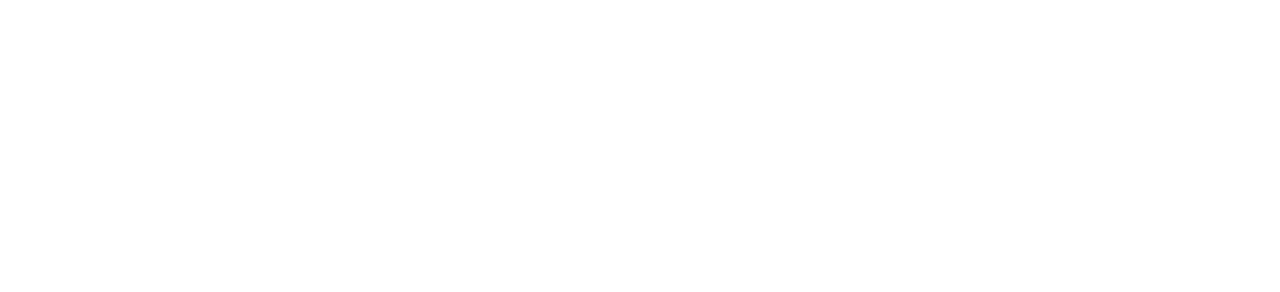
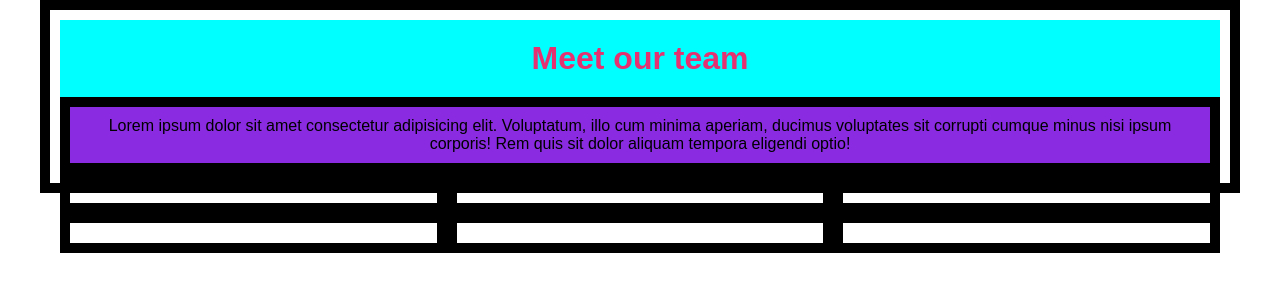
Before and after one commit to ChiaraPontello/html-css-float-cards, a plain HTML site: page index.html in a window 1280 px wide. Drawn offline with Linux system fonts and the light colour scheme.

Commit message:
inizio header/main

```diff
--- a/css/style.css
+++ b/css/style.css
@@ -0,0 +1,63 @@
+
+
+* {
+    margin: 0;
+    padding: 0;
+    box-sizing: border-box;
+}
+
+.container{
+    max-width: 1200px;
+    margin: 0 auto;
+}
+
+
+
+
+/* inizio header*/
+h1 {
+    background-color: aqua;
+    text-align: center;
+    padding: 20px;
+    font-family: Arial, Helvetica, sans-serif;
+    color: rgb(229, 49, 112);
+}
+/*fine header*/
+
+
+
+
+/*inizio main*/
+
+.intestazione {
+    text-align: center;
+    padding: 20px;
+    font-family: Arial, Helvetica, sans-serif;
+    background-color: blueviolet;
+}
+
+.box {
+    width: calc(100% / 3);
+}
+
+
+
+
+
+
+.pull-left{
+    float:left;
+}
+
+
+
+
+
+
+
+
+
+.debug{
+    border: 10px solid black;
+    padding:10px;
+}
--- a/index.html
+++ b/index.html
@@ -6,7 +6,60 @@
     <link rel="stylesheet" href="css/style.css">
     <title>Floating Cards</title>
 </head>
+
 <body>
 
+<div class="container debug">
+<!--header-->
+<header>
+    <h1 class="titolo">Meet our team</h1>
+</header>
+<!--fine header-->
+
+<!--main-->
+<section class="intestazione debug">
+    <p >Lorem ipsum dolor sit amet consectetur adipisicing elit. Voluptatum, illo cum minima aperiam, ducimus voluptates sit corrupti cumque minus nisi ipsum corporis! Rem quis sit dolor aliquam tempora eligendi optio!</p>
+</section>
+
+<section class="box pull-left debug">
+
+</section>
+
+
+
+
+
+
+
+
+
+
+
+
+
+
+
+
+
+
+
+
+<section class="box pull-left debug">
+</section>
+
+<section class="box pull-left debug">
+</section>
+
+<section class="box pull-left debug">
+</section>
+
+<section class="box pull-left debug">
+</section>
+
+<section class="box pull-left debug">
+</section>
+<!--fine main-->
+</div>
 </body>
+
 </html>
```
